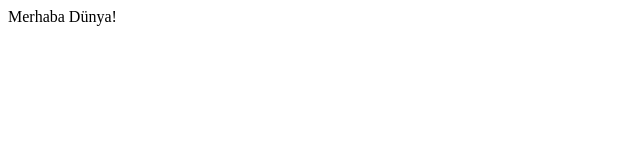
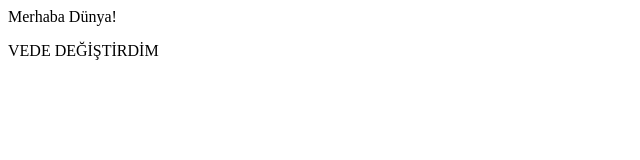
Before and after one commit to kurumsaleyup/first, a plain HTML site: page mehmet.html in a window 1280 px wide. Shown: the whole page, without its empty margins (0-640 px from the left). Drawn offline with Linux system fonts and the light colour scheme.

Commit message:
GÖNDEREBİLDİMMİ ABİ

```diff
--- a/mehmet.html
+++ b/mehmet.html
@@ -1,8 +1,10 @@
 <html>
     <head>
         <title>Mehmet Şerefoğlu</title>
+        <title>BUNU CLONELADIM</title>
     </head>
     <body>
         <p>Merhaba Dünya!</p>
+        <P>VEDE DEĞİŞTİRDİM</P>
     </body>
 </html>
```
